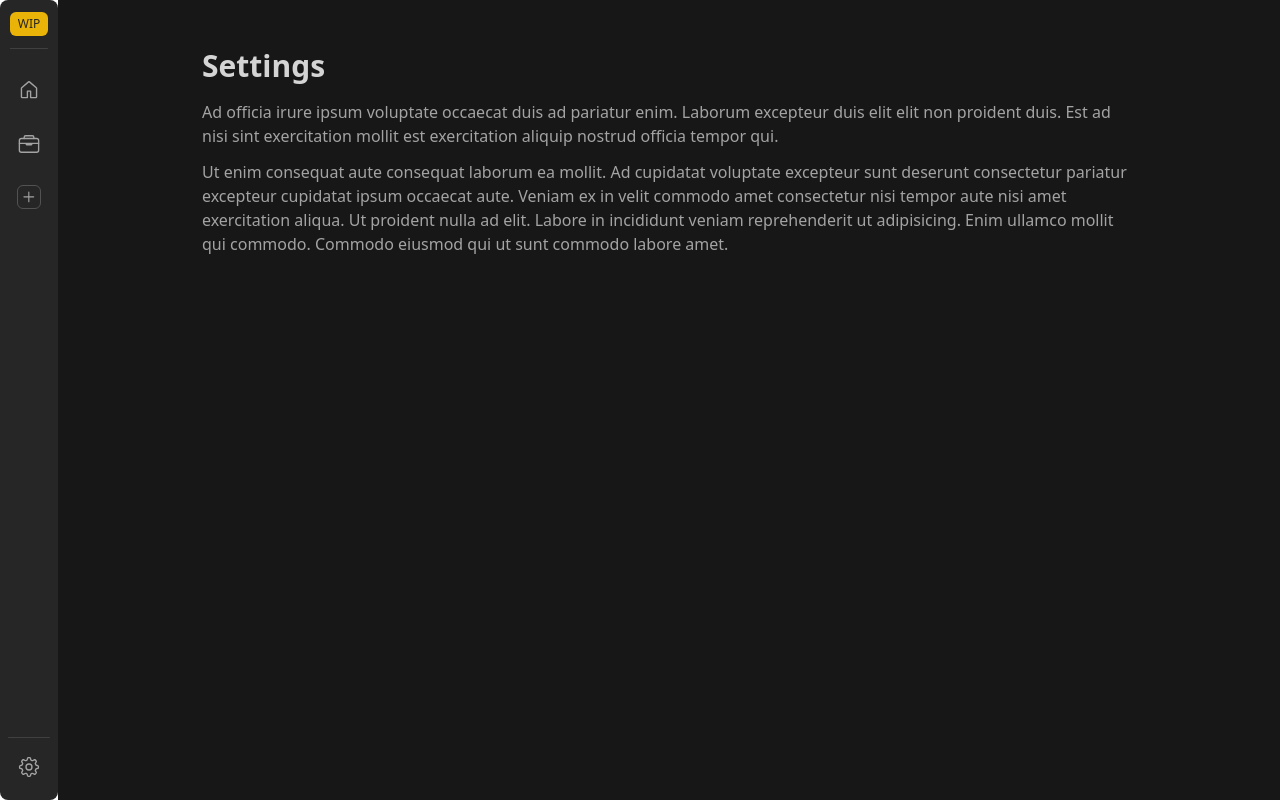
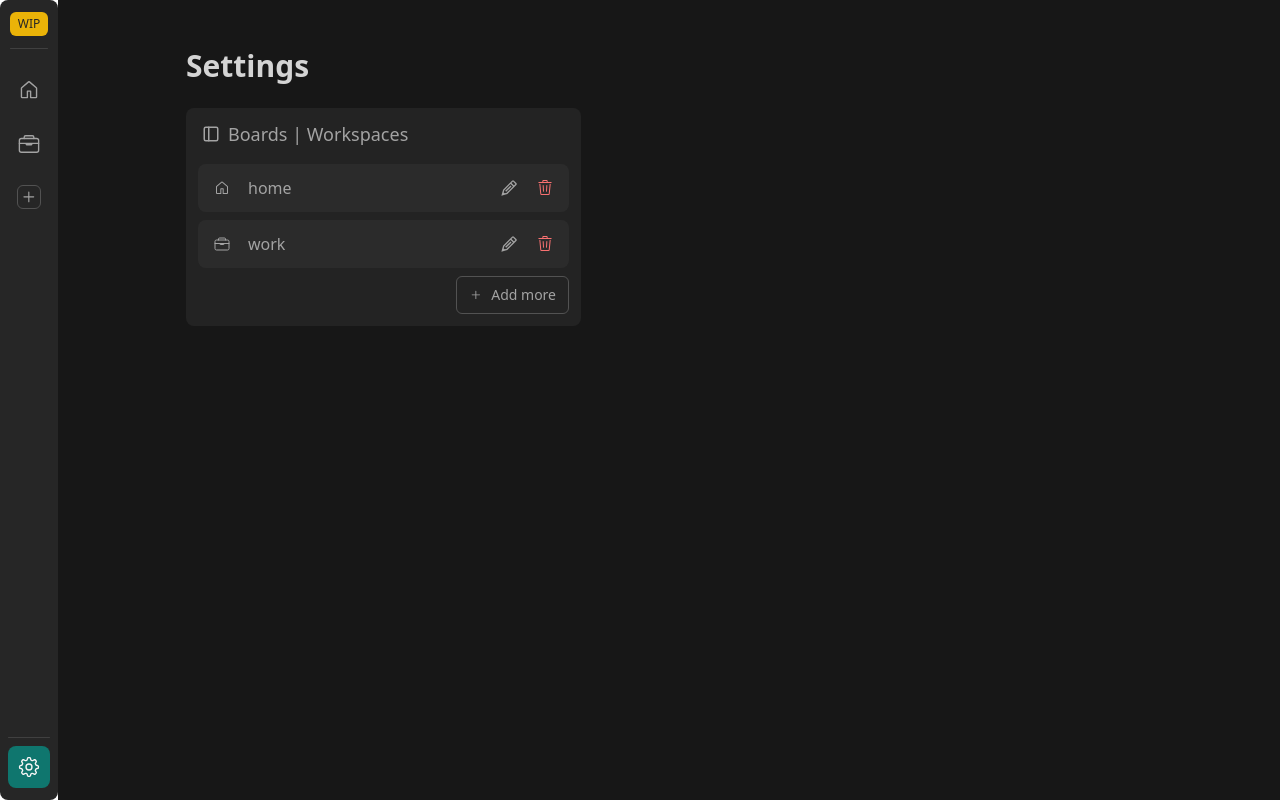
Before and after one commit to LuisNivar/my-kanban-board, a React (Vite) app: page /settings in a window 1280 px wide. Built offline with nearby package versions, Linux system fonts and the light colour scheme.

Commit message:
Settings (#21)
* Elevate scope of SidebarProvider

* -Add delete board action
-Add rename board action

* Add sidebar icon

* Add BoardItem to settings section

* Add settings sections

* Add sidebarSection to settings

* Add Sections container

* Highlight settings button based of path

```diff
--- a/src/App.tsx
+++ b/src/App.tsx
@@ -1,12 +1,15 @@
 import { Outlet } from "react-router-dom";
 import "./App.css";
 import Sidebar from "./components/Sidebar";
+import { SidebarProvider } from "./SidebarProvider";
 
 function App() {
   return (
     <div className="flex items-center">
-      <Sidebar />
-      <Outlet />
+      <SidebarProvider>
+        <Sidebar />
+        <Outlet />
+      </SidebarProvider>
     </div>
   );
 }
--- a/src/SidebarProvider.tsx
+++ b/src/SidebarProvider.tsx
@@ -16,6 +16,18 @@ function reducer(
     }
     case "updateAll": {
       return action.state;
+    }
+    case "rename": {
+      return state.map((b) => {
+        if (b.icon === action.icon) {
+          return { ...b, name: action.newName };
+        } else {
+          return b;
+        }
+      });
+    }
+    case "delete": {
+      return state.filter((b) => b.icon !== action.icon);
     }
   }
 }
--- a/src/components/Icons.tsx
+++ b/src/components/Icons.tsx
@@ -29,6 +29,8 @@ import { GrEdit as EditIcon } from "react-icons/gr";
 import { HiOutlineFire as FireIcon } from "react-icons/hi2";
 import { IoBriefcaseOutline as WorkIcon } from "react-icons/io5";
 
+import { FiSidebar as SidebarIcon } from "react-icons/fi";
+
 export {
   AddIcon,
   AlertIcon,
@@ -51,4 +53,5 @@ export {
   TrophyIcon,
   HomeIcon,
   WorkIcon,
+  SidebarIcon,
 };
--- /dev/null
+++ b/src/components/Settings/BoardItem.tsx
@@ -0,0 +1,82 @@
+import { useContext, useRef, useState } from "react";
+import { SidebarDispatchContext } from "../../Context";
+import { ICON_DICTIONARY } from "../Sidebar/utils";
+import { EditIcon, TrashIcon } from "../Icons";
+
+type BoardItemProps = {
+  icon: string;
+  name: string;
+};
+
+export default function BoardItem({ icon, name }: BoardItemProps) {
+  const [inputName, setInputName] = useState(name);
+  const [editing, setEditing] = useState(false);
+  const inputRef = useRef<HTMLInputElement | null>(null);
+  const dispatch = useContext(SidebarDispatchContext);
+
+  function handleChange(e: React.ChangeEvent<HTMLInputElement>) {
+    setInputName(e.target.value);
+  }
+
+  function handleClick(e: React.MouseEvent<HTMLElement>) {
+    setEditing(!editing);
+    // HACK Use a timeout to prevent race condition between any active focus and this one
+    const timeout = setTimeout(() => {
+      inputRef.current?.focus();
+      inputRef.current?.select();
+    }, 100);
+    return () => clearTimeout(timeout);
+  }
+
+  function handleKeyDown(e: React.KeyboardEvent) {
+    if (!inputRef.current) return;
+
+    if (e.key === "Escape") {
+      inputRef.current.setSelectionRange(0, 0);
+      inputRef.current.blur();
+      setInputName(name);
+      setEditing(false);
+    }
+
+    if (e.key === "Enter") {
+      //TODO: Change path and persist data
+      dispatch({ type: "rename", newName: inputName, icon });
+      inputRef.current.setSelectionRange(0, 0);
+      inputRef.current.blur();
+      setEditing(false);
+    }
+  }
+
+  function handleDelete(e: React.MouseEvent<HTMLElement>) {
+    //TODO: Add delete dialog
+    dispatch({ type: "delete", icon });
+  }
+
+  return (
+    <span className="pl-4 select-none flex items-center p-2 gap-1 rounded-lg bg-neutral-700/30 text-neutral-400">
+      {ICON_DICTIONARY[icon]}
+      <input
+        className="ml-1 disabled:select-none disabled:text-neutral-400 selection:bg-teal-700 selection:text-teal-100 rounded-lg px-2 outline-0 py-0.5 text-teal-300 disabled:border-transparent border-2 border-teal-600 bg-teal-800/20 disabled:bg-transparent"
+        disabled={!editing}
+        value={inputName}
+        spellCheck={false}
+        ref={inputRef}
+        onChange={handleChange}
+        onKeyDown={handleKeyDown}
+      />
+      <button
+        className="p-2 rounded-lg transition-colors  hover:bg-neutral-700"
+        onClick={handleClick}
+      >
+        <EditIcon />
+      </button>
+
+      <button
+        className="group p-2 rounded-lg hover:bg-red-800/20"
+        onClick={handleDelete}
+      >
+        <TrashIcon className="transition-colors text-red-400 group-hover:text-red-300" />
+      </button>
+    </span>
+  );
+}
--- /dev/null
+++ b/src/components/Settings/Sections.tsx
@@ -0,0 +1,18 @@
+import { PropsWithChildren } from "react";
+
+type SectionsProps = PropsWithChildren & {
+  title: string;
+  icon?: React.ReactNode;
+};
+export function Sections({ children, title, icon }: SectionsProps) {
+  return (
+    <section className="flex gap-3 flex-col">
+      <div className="rounded-lg text-base w-fit flex flex-col gap-2 p-3 bg-neutral-700/30">
+        <h3 className="select-none ml-1 mb-2 flex items-center gap-2 text-lg">
+          {icon} {title}
+        </h3>
+        {children}
+      </div>
+    </section>
+  );
+}
--- /dev/null
+++ b/src/components/Settings/SidebarSection.tsx
@@ -0,0 +1,34 @@
+import { useContext, useState } from "react";
+import { SidebarContext } from "../../Context";
+import { AddIcon, SidebarIcon } from "../Icons";
+import { Sections } from "./Sections";
+import BoardItem from "./BoardItem";
+import { MAX_BOARDS } from "../Sidebar/utils";
+import BoardDialog from "../BoardDialog";
+
+export default function SidebarSection() {
+  const items = useContext(SidebarContext);
+  const [open, setOpen] = useState(false);
+
+  return (
+    <Sections title="Boards | Workspaces" icon={<SidebarIcon />}>
+      {items.map((board) => (
+        <BoardItem key={board.icon} icon={board.icon} name={board.name} />
+      ))}
+
+      {items.length < MAX_BOARDS ? (
+        <button
+          className="hover:bg-neutral-300 hover:border-neutral-300 transition-colors hover:text-neutral-800 self-end text-sm py-2 px-3 rounded-md border border-neutral-600 flex items-center gap-2"
+          onClick={() => setOpen(true)}
+        >
+          <AddIcon /> Add more
+        </button>
+      ) : (
+        <span className="select-none self-center italic text-teal-500 py-2">
+          Max limit of board is 5
+        </span>
+      )}
+      <BoardDialog open={open} onOpenChange={setOpen} />
+    </Sections>
+  );
+}
--- a/src/components/Sidebar/SettingsItem.tsx
+++ b/src/components/Sidebar/SettingsItem.tsx
@@ -1,13 +1,19 @@
 import { GoGear as SettingIcon } from "react-icons/go";
-import { Link } from "react-router-dom";
+import { Link, useLocation } from "react-router-dom";
 import Tooltip from "../UI/Tooltip";
 
 export default function SettingsItem() {
+  const { pathname } = useLocation();
+  //FIXME:
+  const isActive = pathname.includes("settings");
+
   return (
     <Tooltip text="Settings">
       <Link
         to={"/settings"}
-        className="group transition-colors hover:rotate-180 hover:bg-neutral-700/60 rounded-lg p-2.5"
+        className={`group transition-colors hover:rotate-180 hover:bg-neutral-700/60 rounded-lg p-2.5 ${
+          isActive && "bg-teal-700 hover:bg-teal-600 text-neutral-100"
+        }`}
       >
         <SettingIcon className="transition-transform group-hover:rotate-45" />
       </Link>
--- a/src/components/Sidebar/index.tsx
+++ b/src/components/Sidebar/index.tsx
@@ -1,6 +1,5 @@
 import { useContext } from "react";
 import { SidebarContext } from "../../Context";
-import { SidebarProvider } from "../../SidebarProvider";
 import AddButtonItem from "./AddButtonItem";
 import Footer from "./Footer";
 import Header from "./Header";
@@ -9,13 +8,11 @@ import { MAX_BOARDS } from "./utils";
 
 export default function Sidebar() {
   return (
-    <SidebarProvider>
-      <div className="flex justify-between text-[22px] text-neutral-400 flex-col items-center gap-3 py-3 px-2 rounded-lg h-screen bg-neutral-800">
-        <Header />
-        <Body />
-        <Footer />
-      </div>
-    </SidebarProvider>
+    <div className="flex justify-between text-[22px] text-neutral-400 flex-col items-center gap-3 py-3 px-2 rounded-lg h-screen bg-neutral-800">
+      <Header />
+      <Body />
+      <Footer />
+    </div>
   );
 }
 
--- a/src/pages/Settings.tsx
+++ b/src/pages/Settings.tsx
@@ -1,25 +1,12 @@
+import SidebarSection from "../components/Settings/SidebarSection";
+
 export default function Settings() {
   return (
-    <section className="h-screen py-12 px-36 bg-neutral-900 text-neutral-400">
-      <h1 className="font-bold text-3xl mb-4 text-neutral-300">Settings</h1>
-      <article className="flex gap-3 flex-col">
-        <p>
-          Ad officia irure ipsum voluptate occaecat duis ad pariatur enim.
-          Laborum excepteur duis elit elit non proident duis. Est ad nisi sint
-          exercitation mollit est exercitation aliquip nostrud officia tempor
-          qui.
-        </p>
-
-        <p>
-          Ut enim consequat aute consequat laborum ea mollit. Ad cupidatat
-          voluptate excepteur sunt deserunt consectetur pariatur excepteur
-          cupidatat ipsum occaecat aute. Veniam ex in velit commodo amet
-          consectetur nisi tempor aute nisi amet exercitation aliqua. Ut
-          proident nulla ad elit. Labore in incididunt veniam reprehenderit ut
-          adipisicing. Enim ullamco mollit qui commodo. Commodo eiusmod qui ut
-          sunt commodo labore amet.
-        </p>
-      </article>
-    </section>
+    <div className="h-screen w-full py-12 px-32 bg-neutral-900 text-neutral-400">
+      <h1 className="font-bold text-3xl mb-6 text-neutral-300">Settings</h1>
+      <div className="flex items-start gap-2">
+        <SidebarSection />
+      </div>
+    </div>
   );
 }
--- a/src/types.d.ts
+++ b/src/types.d.ts
@@ -109,6 +109,17 @@ type AddBoardAction = {
   itemLink: SideBarItemLink;
 };
 
+type RenameBoardAction = {
+  type: "rename";
+  icon: string;
+  newName: string;
+};
+
+type DeleteBoardAction = {
+  type: "delete";
+  icon: string;
+};
+
 type UpdateAll = {
   type: "updateAll";
   state: SideBarItemLink[];
@@ -140,4 +151,8 @@ export type ActionsCardsType =
   | AddBoard
   | UpdateBoards;
 
-export type ActionsSidebarType = AddBoardAction | UpdateAll;
+export type ActionsSidebarType =
+  | AddBoardAction
+  | UpdateAll
+  | RenameBoardAction
+  | DeleteBoardAction;
```
